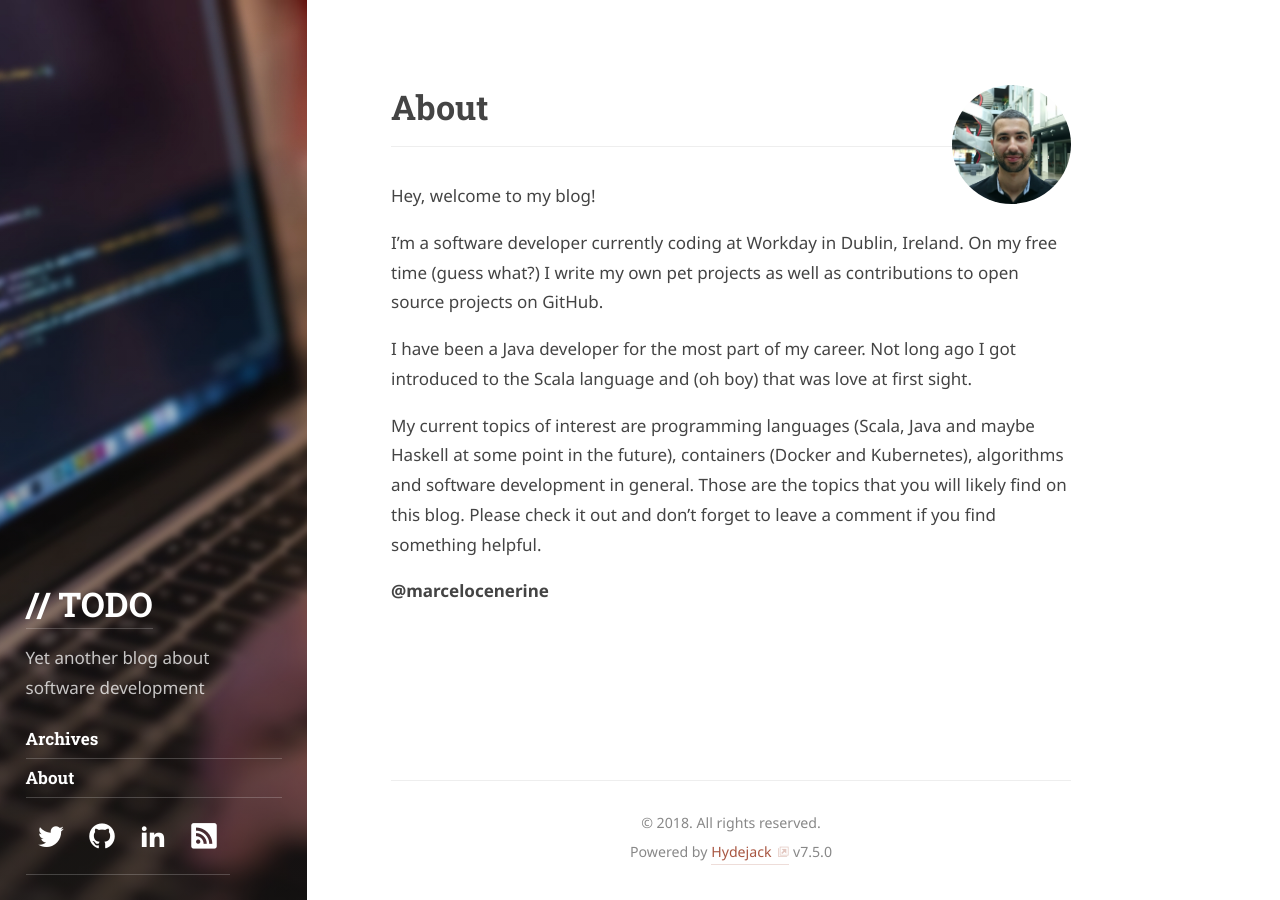
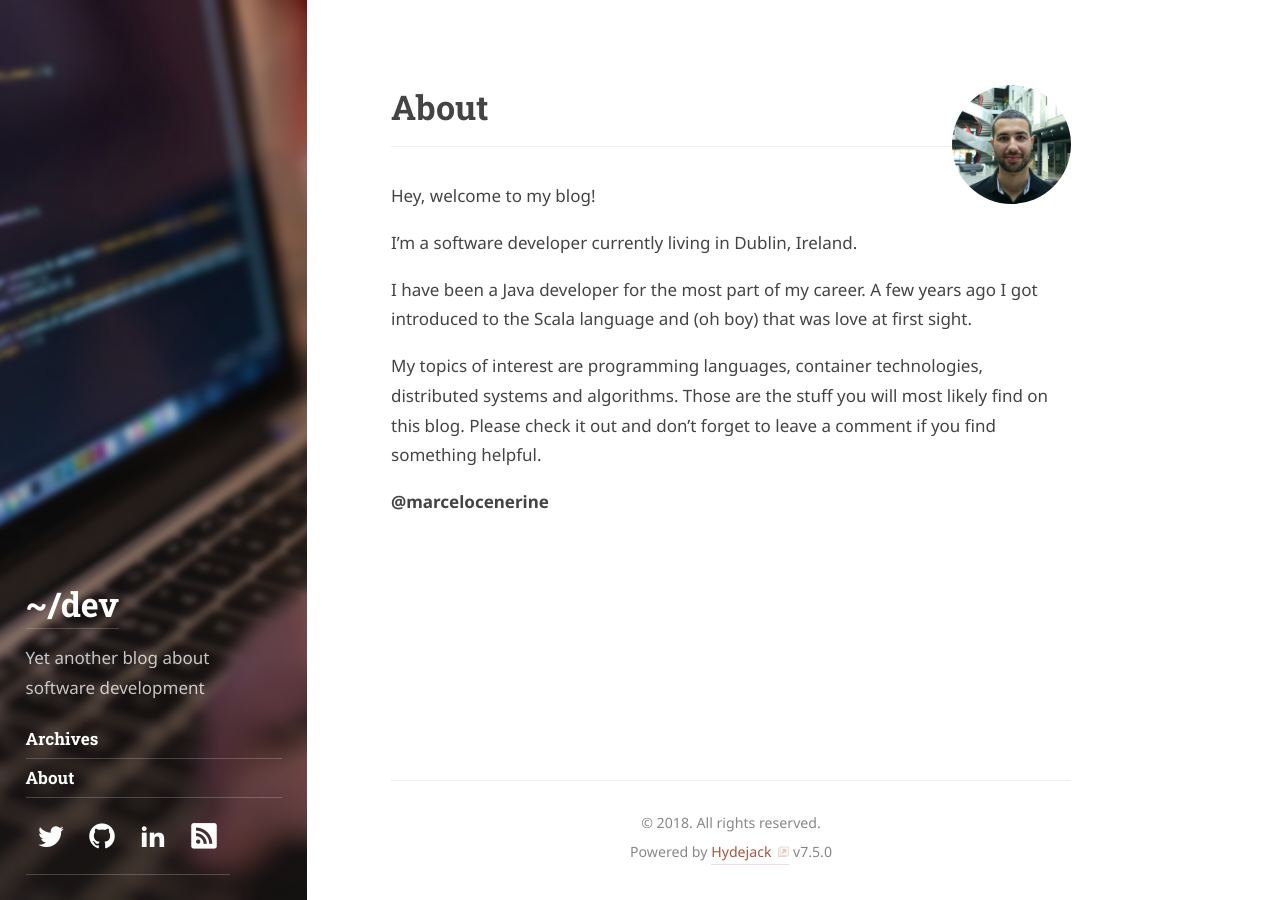
Before and after one commit to marcelocenerine/marcelocenerine.github.io, a Jekyll site: the page built from about.md, in a window 1280 px wide. Built offline with Jekyll 4.4.1, drawn with Linux system fonts in a browser that asks for light colours; some web fonts are replaced.

Commit message:
update about and change title

```diff
--- a/_config.yml
+++ b/_config.yml
@@ -22,7 +22,7 @@ baseurl:               ''
 lang:                  en
 
 # The title of your blog. Used in the sidebar and the browser tab.
-title:                 '// TODO'
+title:                 '~/dev'
 
 # A short description (~150 chars) of the page used for the meta description tag.
 # Can use markdown, but no more than one paragraph (enforced by `>`)
--- a/about.md
+++ b/about.md
@@ -8,14 +8,10 @@ order: 2
 
 Hey, welcome to my blog!
 
-I'm a software developer currently coding at Workday in Dublin, Ireland. On my free time (guess what?) I write my own
-pet projects as well as contributions to open source projects on GitHub.
+I'm a software developer currently living in Dublin, Ireland.
 
-I have been a Java developer for the most part of my career. Not long ago I got introduced to the Scala language
-and (oh boy) that was love at first sight.
+I have been a Java developer for the most part of my career. A few years ago I got introduced to the Scala language and (oh boy) that was love at first sight.
 
-My current topics of interest are programming languages (Scala, Java and maybe Haskell at some point in the future),
-containers (Docker and Kubernetes), algorithms and software development in general. Those are the topics that you will
-likely find on this blog. Please check it out and don't forget to leave a comment if you find something helpful.
+My topics of interest are programming languages, container technologies, distributed systems and algorithms. Those are the stuff you will most likely find on this blog. Please check it out and don't forget to leave a comment if you find something helpful.
 
 **@marcelocenerine**
```
